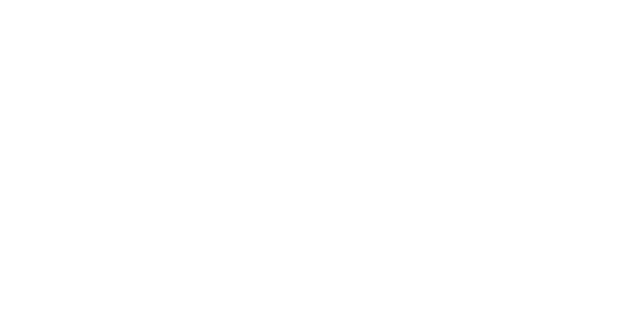
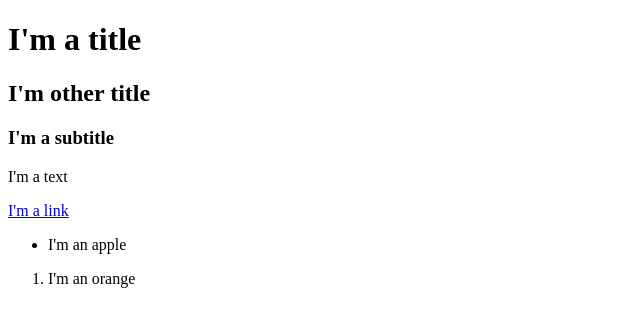
Before and after one commit to Neabel/html-and-css-ultimate-course, a plain HTML site: page index.html in a window 1280 px wide. Shown: the whole page, without its empty margins (0-640 px from the left). Drawn offline with Linux system fonts and the light colour scheme.

Commit message:
body initial strcture and basic tags.

```diff
--- a/index.html
+++ b/index.html
@@ -8,5 +8,27 @@
     <meta name="viewport" content="width=device-width, initial-scale=1.0" />
     <link rel="stylesheet" href="./css/styles.css" />
   </head>
-  <body></body>
+  <body>
+    <header>
+      <nav></nav>
+    </header>
+    <main>
+      <h1>I'm a title</h1>
+      <section>
+        <h2>I'm other title</h2>
+        <article>
+          <h3>I'm a subtitle</h3>
+          <p>I'm a text</p>
+          <a href="#">I'm a link</a>
+        </article>
+      </section>
+      <ul>
+        <li>I'm an apple</li>
+      </ul>
+      <ol>
+        <li>I'm an orange</li>
+      </ol>
+    </main>
+    <footer></footer>
+  </body>
 </html>
```
